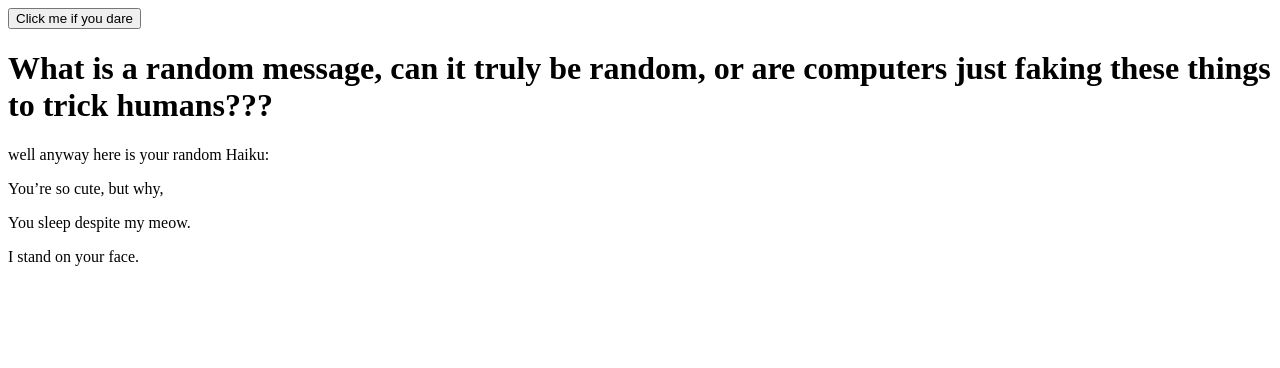
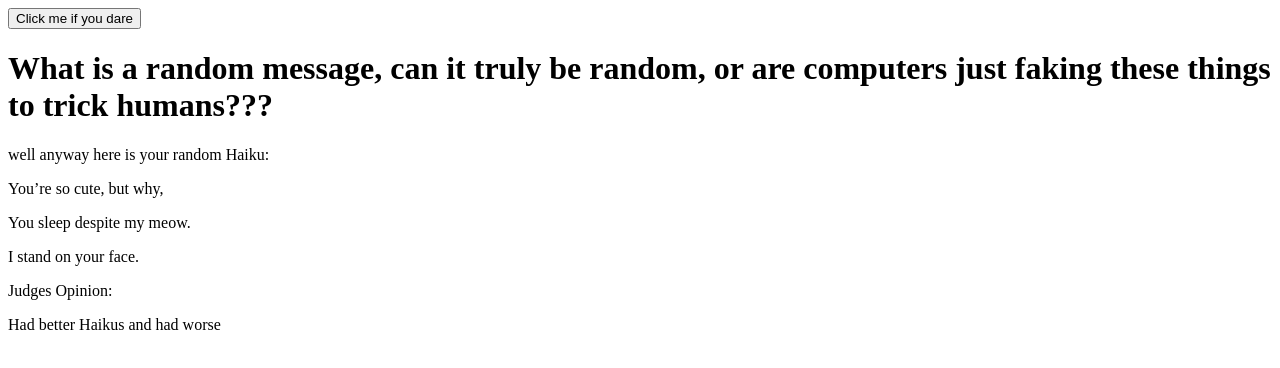
Before and after one commit to DsnirlJim/RDM-Message, a plain HTML site: page Index.html in a window 1280 px wide. Both pictures are taken after a click on the button "Click me if you dare". Drawn offline with Linux system fonts and the light colour scheme.

Commit message:
added Judge

```diff
--- a/Index.html
+++ b/Index.html
@@ -18,5 +18,7 @@
     <p></p>
     <div id="p3"></div>
     <script src="randomizer.js"></script>
+    <p>Judges Opinion:</p>
+    <div id="judge"></div>
   </body>
 </html>
--- a/randomizer.js
+++ b/randomizer.js
@@ -1,6 +1,7 @@
 let idx = 0;
 let idc = 0;
 let idk = 0;
+let idq = 0;
 const poem = [
   "You’re so cute, but why,",
   "In the morning light,",
@@ -43,7 +44,14 @@ const poem3 = [
   "But slowly, slowly!",
   "Softly, please.",
 ];
-
+const jud = [
+  "Had better Haikus and had worse",
+  "That is an amazing Haiku",
+  "That was bad",
+  "Im gonna call the cops, so bad was it",
+  "I think i never heared something more true then this",
+  "*sniff* Perfection",
+];
 document.querySelector("button").addEventListener("click", () => {
   document.querySelector("#p1").innerHTML = poem[idx];
   idx = Math.floor(Math.random() * 15) % poem.length;
@@ -54,4 +62,7 @@ document.querySelector("button").addEventListener("click", () => {
   document.querySelector("#p3").innerHTML = poem3[idc];
   idc = Math.floor(Math.random() * 15) % poem3.length;
   console.log(idc);
+  document.querySelector("#judge").innerHTML = jud[idq];
+  idq = Math.floor(Math.random() * 15) % jud.length;
+  console.log(idq);
 });
```
